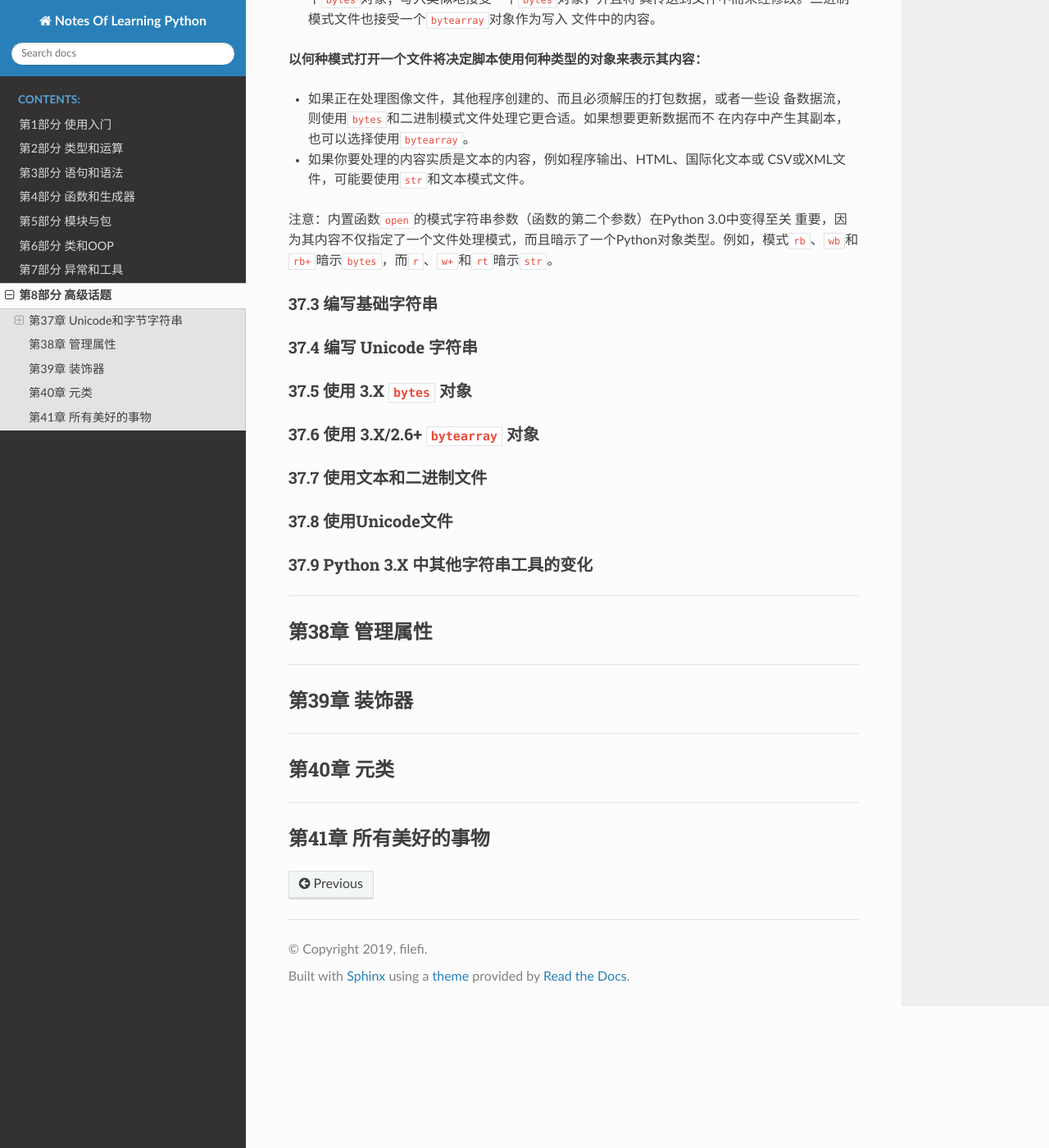
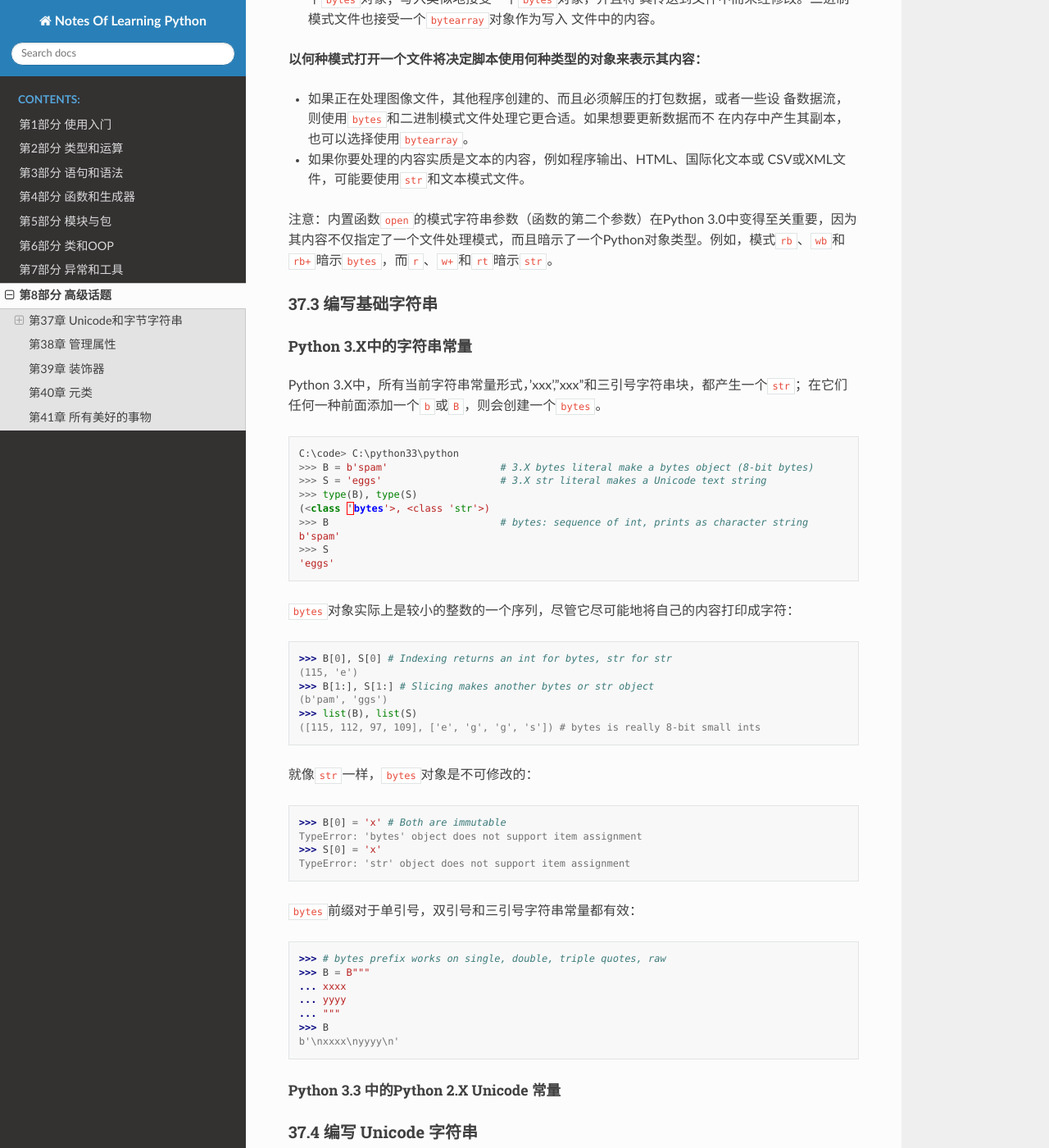
Before and after one commit to filefi/NotesOfLearningPython, a Sphinx documentation site: the page built from source/Part_8_Advanced_Topics.md, in a window 1280 px wide and 1400 px high, scrolled down 1664 px. Shown: the whole window at 82% size. Built offline with Sphinx 7.4.7 and the Read the Docs theme 2.0.0, drawn with Linux system fonts in a browser that asks for light colours.

````diff
--- a/source/Part_8_Advanced_Topics.md
+++ b/source/Part_8_Advanced_Topics.md
@@ -64,12 +64,61 @@ Python 3.X实现了字符串和Unicode的结合，但很多程序仍然需要处
 - 如果你要处理的内容实质是文本的内容，例如程序输出、HTML、国际化文本或
   CSV或XML文件，可能要使用`str`和文本模式文件。
 
-注意：内置函数`open`的模式字符串参数（函数的第二个参数）在Python 3.0中变得至关
-重要，因为其内容不仅指定了一个文件处理模式，而且暗示了一个Python对象类型。例如，模式`rb`、`wb`和`rb+`暗示`bytes`，而`r`、`w+`和`rt`暗示`str`。
+注意：内置函数`open`的模式字符串参数（函数的第二个参数）在Python 3.0中变得至关重要，因为其内容不仅指定了一个文件处理模式，而且暗示了一个Python对象类型。例如，模式`rb`、`wb`和`rb+`暗示`bytes`，而`r`、`w+`和`rt`暗示`str`。
 
 ### 37.3 编写基础字符串
 
+#### Python 3.X中的字符串常量
 
+Python 3.X中，所有当前字符串常量形式，'xxx',"xxx"和三引号字符串块，都产生一个`str`；在它们任何一种前面添加一个`b`或`B`，则会创建一个`bytes`。
+
+```python
+C:\code> C:\python33\python
+>>> B = b'spam'                   # 3.X bytes literal make a bytes object (8-bit bytes)
+>>> S = 'eggs'                    # 3.X str literal makes a Unicode text string
+>>> type(B), type(S)
+(<class 'bytes'>, <class 'str'>)
+>>> B                             # bytes: sequence of int, prints as character string
+b'spam'
+>>> S
+'eggs'
+```
+
+`bytes`对象实际上是较小的整数的一个序列，尽管它尽可能地将自己的内容打印成字符：
+
+```python
+>>> B[0], S[0] # Indexing returns an int for bytes, str for str
+(115, 'e')
+>>> B[1:], S[1:] # Slicing makes another bytes or str object
+(b'pam', 'ggs')
+>>> list(B), list(S)
+([115, 112, 97, 109], ['e', 'g', 'g', 's']) # bytes is really 8-bit small ints
+```
+
+就像`str`一样，`bytes`对象是不可修改的：
+
+```python
+>>> B[0] = 'x' # Both are immutable
+TypeError: 'bytes' object does not support item assignment
+>>> S[0] = 'x'
+TypeError: 'str' object does not support item assignment
+```
+
+`bytes`前缀对于单引号，双引号和三引号字符串常量都有效：
+
+```python
+>>> # bytes prefix works on single, double, triple quotes, raw
+>>> B = B"""
+... xxxx
+... yyyy
+... """
+>>> B
+b'\nxxxx\nyyyy\n'
+```
+
+
+
+##### Python 3.3 中的Python 2.X Unicode 常量
 
 
 
````
